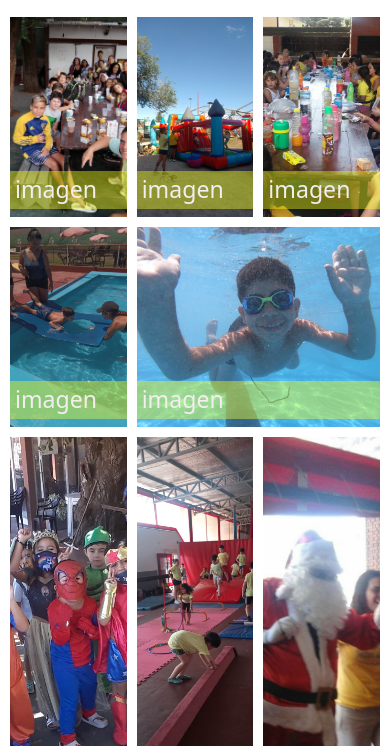
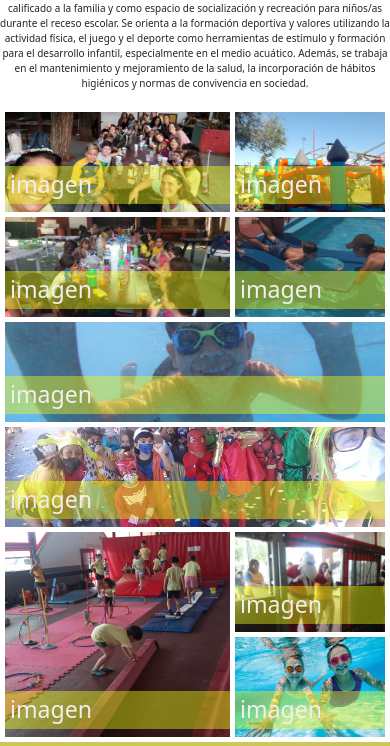
Before and after one commit to Maximiliano-Huerta/pekitasdesol, a plain HTML site: page index.html in a window 390 px wide. Shown: the part 996-1742 px from the top of the page. Drawn offline with nearby package versions, Linux system fonts and the light colour scheme.

Commit message:
correccion

```diff
--- a/css/style.css
+++ b/css/style.css
@@ -30,16 +30,18 @@ header nav div a img {
     text-align: center;
 
 }
-.mb-3 .form-control{
-    width: 80%;
-    margin: 10px;
-}
-.mb-3 .form-label{
+
+.mb-3 .form-control {
     width: 80%;
     margin: 10px;
 }
 
-.boton-envio{
+.mb-3 .form-label {
+    width: 80%;
+    margin: 10px;
+}
+
+.boton-envio {
     margin: 10px;
 }
 
@@ -53,7 +55,7 @@ header nav div a img {
     background-repeat: no-repeat;
     background-size: cover;
     background-position: center;
-    background-attachment: fixed;
+    background-attachment: scroll;
 }
 
 .hero {
@@ -68,7 +70,7 @@ header nav div a img {
     font-family: cursive;
     font-size: 100px;
     text-align: center;
-    color: rgb(253, 253, 5);
+    color: #ddf00b;
 }
 
 .nosotros {
@@ -181,9 +183,6 @@ header nav div a img {
 
 
 
-
-
-
 /*   grid galeria */
 
 .grid-imagenes {
@@ -198,22 +197,6 @@ header nav div a img {
     width: 100%;
     height: 100%;
     object-fit: cover;
-}
-
-.img-6 {
-    grid-row: span 2;
-}
-
-.img-5 {
-    grid-column: span 2;
-}
-
-.img-7 {
-    grid-row: span 2;
-}
-
-.img-8 {
-    grid-row: span 2;
 }
 
 /* Nombre en galeria*/
@@ -249,7 +232,7 @@ header nav div a img {
 /*-----FOOTER-----*/
 
 footer {
-    background-color: rgb(239, 224, 9);
+    background-color: rgb(204, 199, 93);
     display: flex;
     justify-content: space-around;
     align-items: center;
@@ -258,7 +241,7 @@ footer {
 }
 
 footer h2 {
-    color: black;
+    color: rgb(22, 22, 21);
     font-size: 30px;
 }
 
@@ -297,6 +280,22 @@ footer div a img {
     .promocion img {
         width: 200px;
         height: 300px;
+    }
+}
+
+
+@media screen and (max-width:933px) {
+
+    .img-5 {
+        grid-column: span 2;
+    }
+
+    .img-6 {
+        grid-column: span 2;
+    }
+
+    .img-7 {
+        grid-row: span 2;
     }
 }
 
@@ -339,6 +338,7 @@ footer div a img {
 
     .nosotros h2 {
         text-align: center;
+        text-wrap: wrap;
     }
 
     .nosotros img {
@@ -358,6 +358,10 @@ footer div a img {
         height: 200px;
     }
 
+    .grid-imagenes {
+        display: grid;
+        grid-template-columns: repeat(2, 1fr);
+    }
 }
 
 @media screen and (max-width:572px) {
@@ -372,9 +376,14 @@ footer div a img {
         width: 400px;
         height: 200px;
     }
+
+    .hero {
+        width: 100%;
+        height: 300px;
+        background-image: url(../img/foto\ grupal.JPG);
+        background-attachment: scroll;
     }
-
-
+}
 
 
 @media screen and (max-width:552px) {
@@ -386,6 +395,11 @@ footer div a img {
 
     .novedades h2 {
         font-size: 15px;
+    }
+
+    .grid-imagenes {
+        display: grid;
+        grid-column: auto;
     }
 }
 
@@ -402,6 +416,23 @@ footer div a img {
         margin: 20px;
     }
 
+    .grid-imagenes {
+        display: grid;
+        grid-template-columns: repeat(1, 2fr);
+        grid-auto-rows: 100px;
+        padding: 5px;
+        grid-gap: 5px;
+    }
+
+    .img-7 {
+        grid-column: span 1;
+    }
+
+    .img-8 {
+        grid-column: span 1;
+    }
+
+
 }
 
 @media screen and (max-width:480px) {
@@ -410,12 +441,27 @@ footer div a img {
     }
 }
 
+@media screen and (max-width:460px) {
+    .img-7 {
+        grid-row: 3 4;
+    }
+
+    .img-8 {
+        grid-column: span 1;
+    }
+
+}
+
+
+
+
 @media screen and (max-width:410px) {
     .promocion img {
         width: 100px;
         height: 150px;
     }
 }
+
 @media screen and (max-width:406px) {
     .video-contenedor iframe {
         width: 300px;
--- a/index.html
+++ b/index.html
@@ -1,13 +1,16 @@
 <!DOCTYPE html>
 <html lang="es">
-
   <head>
     <meta charset="UTF-8" />
     <meta name="viewport" content="width=device-width, initial-scale=1.0" />
     <link rel="stylesheet" href="./css/style.css" />
     <title>PEKITAS DE SOL | Colonia de Vacaciones</title>
-  <link href="https://cdn.jsdelivr.net/npm/bootstrap@5.3.3/dist/css/bootstrap.min.css" rel="stylesheet"
-    integrity="sha384-QWTKZyjpPEjISv5WaRU9OFeRpok6YctnYmDr5pNlyT2bRjXh0JMhjY6hW+ALEwIH" crossorigin="anonymous" />
+    <link
+      href="https://cdn.jsdelivr.net/npm/bootstrap@5.3.3/dist/css/bootstrap.min.css"
+      rel="stylesheet"
+      integrity="sha384-QWTKZyjpPEjISv5WaRU9OFeRpok6YctnYmDr5pNlyT2bRjXh0JMhjY6hW+ALEwIH"
+      crossorigin="anonymous"
+    />
   </head>
 
   <body>
@@ -18,31 +21,52 @@
       <nav class="navbar navbar-expand-lg menu-color">
         <div class="container-fluid">
           <a class="navbar-brand" href="./index.html">
-          <img src="./img/logo png.png" alt="logo" /></a>
-        <button class="navbar-toggler" type="button" data-bs-toggle="collapse" data-bs-target="#navbarSupportedContent"
-          aria-controls="navbarSupportedContent" aria-expanded="false" aria-label="Toggle navigation">
+            <img src="./img/logo png.png" alt="logo"
+          /></a>
+          <button
+            class="navbar-toggler"
+            type="button"
+            data-bs-toggle="collapse"
+            data-bs-target="#navbarSupportedContent"
+            aria-controls="navbarSupportedContent"
+            aria-expanded="false"
+            aria-label="Toggle navigation"
+          >
             <span class="navbar-toggler-icon"></span>
           </button>
           <div class="collapse navbar-collapse" id="navbarSupportedContent">
             <ul class="navbar-nav me-auto mb-2 mb-lg-0">
               <li class="nav-item">
-              <a class="nav-link active" aria-current="page" href="index.html">Inicio</a>
+                <a class="nav-link active" aria-current="page" href="index.html"
+                  >Inicio</a
+                >
               </li>
               <li class="nav-item">
-              <a class="nav-link" href="./pages/actividades.html">Actividades</a>
+                <a class="nav-link" href="./pages/actividades.html"
+                  >Actividades</a
+                >
               </li>
               <li class="nav-item">
-              <a class="nav-link" href="./pages/institucional.html">Institucional</a>
+                <a class="nav-link" href="./pages/institucional.html"
+                  >Institucional</a
+                >
               </li>
               <li class="nav-item">
-              <a class="nav-link" href="./pages/instalaciones.html">Instalaciones</a>
+                <a class="nav-link" href="./pages/instalaciones.html"
+                  >Instalaciones</a
+                >
               </li>
               <li class="nav-item">
                 <a class="nav-link" href="./pages/contacto.html">Contacto</a>
               </li>
             </ul>
             <form class="d-flex" role="search">
-            <input class="form-control me-2" type="search" placeholder="Escriba aqui" aria-label="Search" />
+              <input
+                class="form-control me-2"
+                type="search"
+                placeholder="Escriba aqui"
+                aria-label="Search"
+              />
               <button class="btn btn-outline-danger" type="submit">
                 Buscar
               </button>
@@ -150,10 +174,18 @@
           <img src="./img/papa noel.jpeg" alt="papa noel" />
           <h3>imagen</h3>
         </div>
+        <div class="grid-item img-9">
+          <img src="./img/bajo-agua.jpg" alt="nenes bajo el agua" />
+          <h3>imagen</h3>
+        </div>
+
+
       </section>
       <section>
         <div class="whatsapp">
-        <a href="https://www.whatsapp.com/" target="_blank"><img src="./img/logo whatsapp.png" alt="logo wapsapp" /></a>
+          <a href="https://www.whatsapp.com/" target="_blank"
+            ><img src="./img/logo whatsapp.png" alt="logo wapsapp"
+          /></a>
         </div>
       </section>
     </main>
@@ -161,22 +193,32 @@
     <footer>
       <h2>PEKITAS DE SOL</h2>
       <div class="redes">
-      <a href="https://www.facebook.com/" target="_blank"><img src="./img/logo facebook.png" alt="" /></a>
-      <a href="https://www.instagram.com/" target="_blank"><img src="./img/logo instagram.png" alt="" /></a>
+        <a href="https://www.facebook.com/" target="_blank"
+          ><img src="./img/logo facebook.png" alt=""
+        /></a>
+        <a href="https://www.instagram.com/" target="_blank"
+          ><img src="./img/logo instagram.png" alt=""
+        /></a>
       </div>
 
       <div class="mapa-ubicacion">
         <iframe
           src="https://www.google.com/maps/embed?pb=!1m18!1m12!1m3!1d3277.986258585483!2d-58.2837410602051!3d-34.75593897301293!2m3!1f0!2f0!3f0!3m2!1i1024!2i768!4f13.1!3m3!1m2!1s0x95a32c2834ce8bcd%3A0xc7dd1ad22f48ac6c!2sLOS%20COOPERARIOS!5e0!3m2!1ses!2sar!4v1722102796833!5m2!1ses!2sar"
-        width="200" height="100" style="border: 0" allowfullscreen="" loading="lazy"
-        referrerpolicy="no-referrer-when-downgrade"></iframe>
+          width="200"
+          height="100"
+          style="border: 0"
+          allowfullscreen=""
+          loading="lazy"
+          referrerpolicy="no-referrer-when-downgrade"
+        ></iframe>
         <h3>DONDE NOS UBICAMOS</h3>
       </div>
     </footer>
 
-  <script src="https://cdn.jsdelivr.net/npm/bootstrap@5.3.3/dist/js/bootstrap.bundle.min.js"
+    <script
+      src="https://cdn.jsdelivr.net/npm/bootstrap@5.3.3/dist/js/bootstrap.bundle.min.js"
       integrity="sha384-YvpcrYf0tY3lHB60NNkmXc5s9fDVZLESaAA55NDzOxhy9GkcIdslK1eN7N6jIeHz"
-    crossorigin="anonymous"></script>
+      crossorigin="anonymous"
+    ></script>
   </body>
-
 </html>
```
Also changed, not shown: pages/actividades.html (+4 -2 lines), pages/contacto.html (+2 -1 lines), pages/instalaciones.html (+4 -1 lines), pages/institucional.html (+3 -1 lines). Lines whose indentation alone changed are shown as unchanged.
